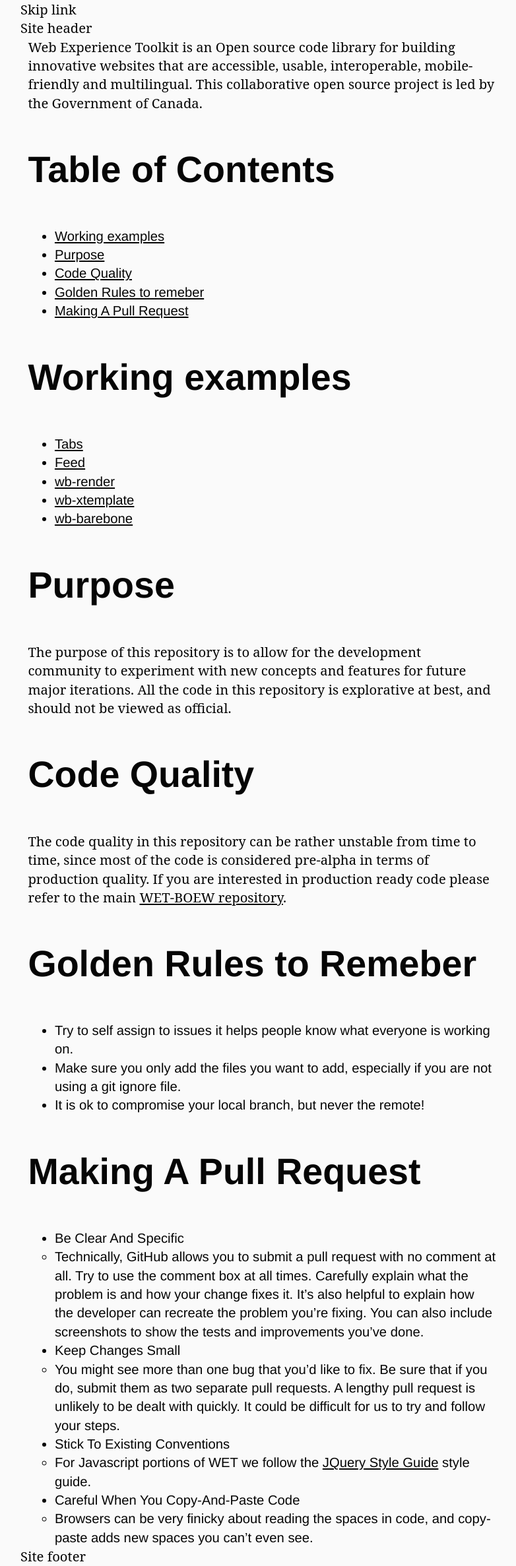
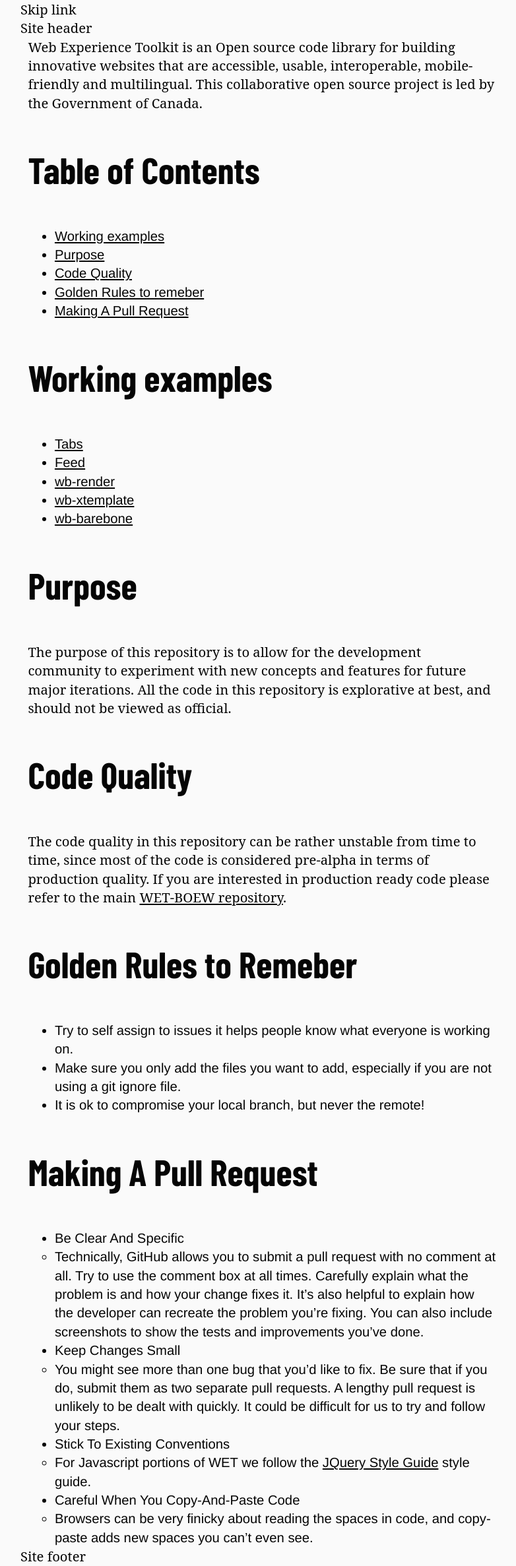
Before and after one commit to wet-boew/wet-boew-experimental, a Jekyll site: the page built from index.md, in a window 1280 px wide. Shown: the whole page at 66% size, without its empty margins (243-1025 px from the left). Built offline with Jekyll 4.4.1, drawn with Linux system fonts in a browser that asks for light colours.

Commit message:
CSS - Fixed src for Barlow condensed font file

```diff
--- a/assets/basic/1.0/css/lib/fonts.css
+++ b/assets/basic/1.0/css/lib/fonts.css
@@ -1,5 +1,7 @@
 @font-face {
     font-family: 'Barlow Condensed';
+    src: url('../../fonts/barlow-condensed-v4-latin-700.woff2') format('woff2'),
+         url('../../fonts/barlow-condensed-v4-latin-700.woff') format('woff');
     font-weight: bold;
     font-style: normal;
   }
```
